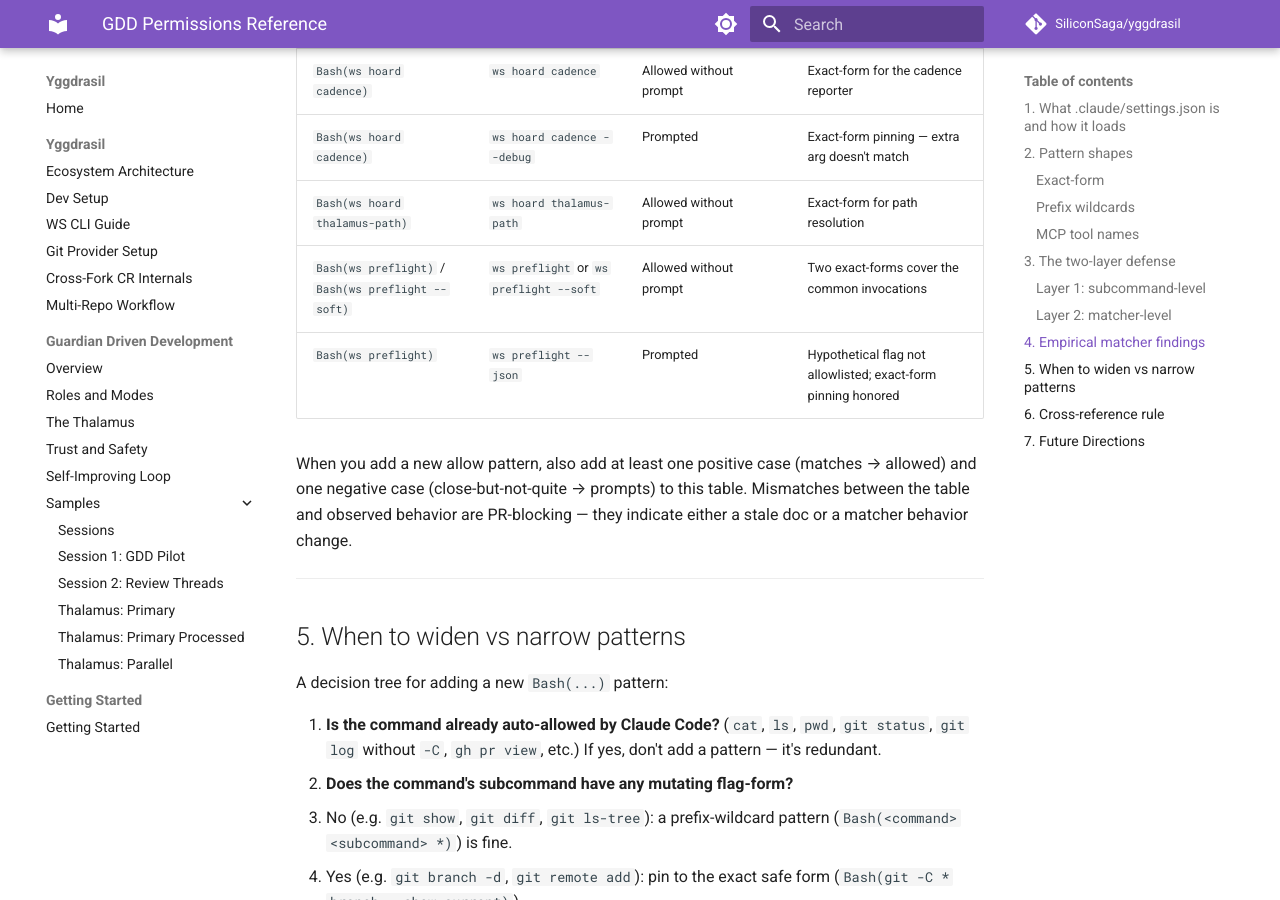
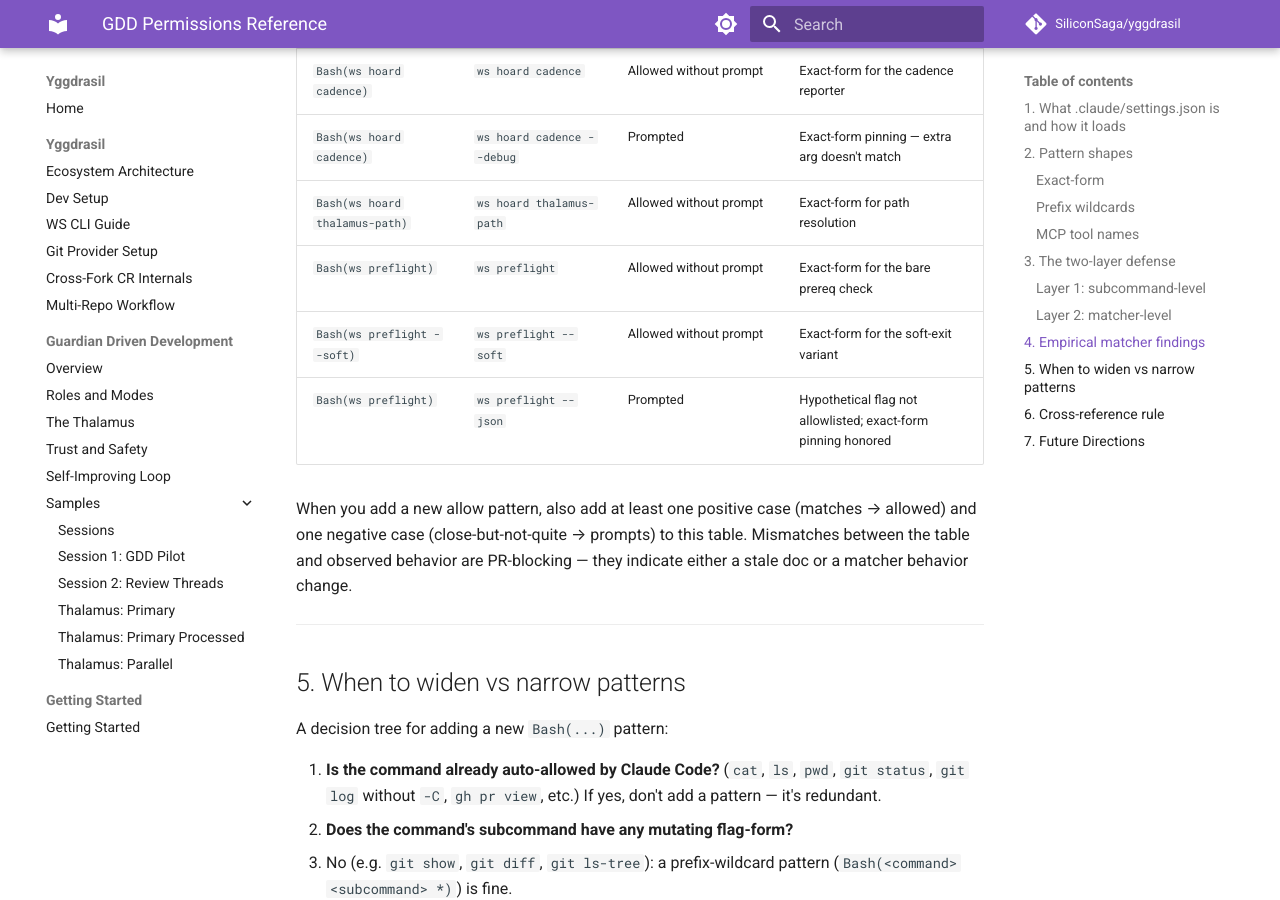
Before and after one commit to SiliconSaga/yggdrasil, an MkDocs documentation site: the page built from docs/gdd/permissions.md, in a window 1280 px wide and 900 px high, scrolled down 3204 px. Built offline with MkDocs 1.6.1 and Material for MkDocs 9.7.7, drawn with Linux system fonts in a browser that asks for light colours; comment, search, counter and statistics services are not loaded.

Commit message:
fix: address 6 follow-up Copilot findings on PR #49
Six new Copilot findings on the latest commits. All addressed.

**Help-anywhere on `ws pull` and `ws clone`.** Same gap fixed
earlier on `ws push` and `ws actions` — `--help` was only
detected when it was `$1`, so `ws pull <name> --help` ignored the
flag and ran a pull, and `ws clone <component> --help` /
`ws clone --url <url> --help` either errored or ran the operation.
Both now loop-scan all args (matching the established pattern).

**`git-cr.sh` wrapper comment was inaccurate.** The "stream the
captured output unchanged" wording implied progressive output,
but `output=$(gp_create_pr ...)` actually buffers stdout until
the command completes. Reworded the comment to acknowledge the
buffering trade-off — small UX regression vs streaming, in
exchange for being able to extract the URL and emit a prominent
line. Notes that a tee-style approach would be needed if
gp_create_pr ever became long-running.

**`docs/gdd/permissions.md` §4 row split.** The combined
`Bash(ws preflight)` / `Bash(ws preflight --soft)` row violated
the section's "one (pattern, command, expected) triple per row"
rule. Split into two rows for clarity and to keep the table 1:1
with `.claude/settings.json` allowlist entries.

**`ws diagnose` token-status wording — env-var requirement
clarified.** Old text said "$VAR is NOT SET — add 'export ...'
to .env" without explaining that `gh auth login` /
`glab auth login` may have stored credentials separately. Could
false-flag a CLI-authenticated user as broken. Reworded:
"required for agent/non-interactive ops (ws push, ws cr, ws
review)" + acknowledges that interactive CLI auth may still work
for direct CLI use. Distinction matches what's actually true on
the ground.

**gh-pages README first-push instructions corrected.** Claimed
`ws push` "handles the upstream-tracking setup," but
`scripts/git-push.sh` uses plain `git push` (no `-u`) — `ws push`
doesn't currently set upstream. Without upstream wired, a
later `ws pull` would skip the repo as "no upstream tracking
branch." Updated the instruction to do `git push -u` for the
first push (with explicit `git -C components/<name>` so the
walkthrough's no-`cd`-juggling style is preserved); subsequent
`ws push <name>` calls work without args once tracking is set.
Adding `-u` semantics into `ws push` itself is a worthwhile
follow-up but out of scope for this PR.

Co-Authored-By: Claude Opus 4.6 <noreply@anthropic.com>

```diff
--- a/docs/gdd/permissions.md
+++ b/docs/gdd/permissions.md
@@ -139,7 +139,8 @@ command, expected outcome) triple:
 | `Bash(ws hoard cadence)` | `ws hoard cadence` | Allowed without prompt | Exact-form for the cadence reporter |
 | `Bash(ws hoard cadence)` | `ws hoard cadence --debug` | Prompted | Exact-form pinning — extra arg doesn't match |
 | `Bash(ws hoard thalamus-path)` | `ws hoard thalamus-path` | Allowed without prompt | Exact-form for path resolution |
-| `Bash(ws preflight)` / `Bash(ws preflight --soft)` | `ws preflight` or `ws preflight --soft` | Allowed without prompt | Two exact-forms cover the common invocations |
+| `Bash(ws preflight)` | `ws preflight` | Allowed without prompt | Exact-form for the bare prereq check |
+| `Bash(ws preflight --soft)` | `ws preflight --soft` | Allowed without prompt | Exact-form for the soft-exit variant |
 | `Bash(ws preflight)` | `ws preflight --json` | Prompted | Hypothetical flag not allowlisted; exact-form pinning honored |
 
 When you add a new allow pattern, also add at least one positive case
```
Also changed, not shown: templates/components/gh-pages/README.md (+5 -4 lines), 4 other files.
